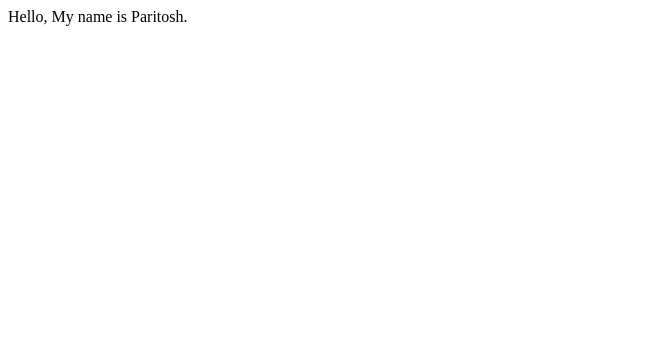
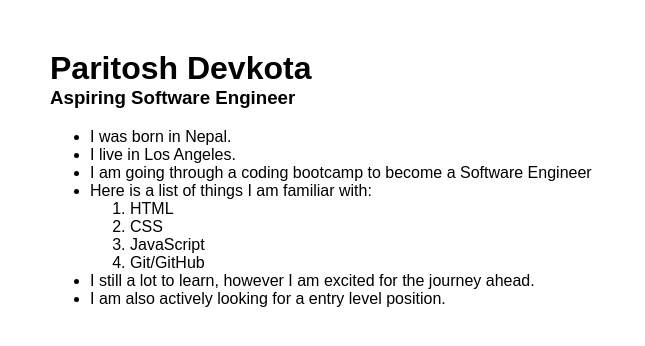
Before and after one commit to imtosh/imtosh.github.io, a plain HTML site: page index.html in a window 1280 px wide. Shown: the whole page, without its empty margins (0-645 px from the left). Drawn offline with Linux system fonts and the light colour scheme.

Commit message:
Update sun morning

```diff
--- a/index.html
+++ b/index.html
@@ -1,8 +1,41 @@
 <html>
    <head>
+      <!-- https://www.w3schools.com/tags/tag_meta.asp -->
+
+      <meta charset="utf-8">
+      <title>Paritosh Devkota</title>
+      <meta name="viewport" content="width=device-width, initial-scale=1, shrink-to-fit=no">
+      <meta name="mobile-web-app-capable" content="yes">
+      <meta name="apple-mobile-web-app-capable" content="yes">
+      <meta name="description"
+         content="Beginner web developer looking for entry level jobs.">
+      <meta name="author" content="Paritosh Devkota">
+      <meta name="keywords"
+         content="HTML Developer,CSS Developer,JavaScript Developer,Paritosh,Paritosh Devkota">
+      <link href="style.css" media="screen" rel="stylesheet" type="text/css">
    </head>
 
    <body>
-      Hello, My name is Paritosh.
+      <h1>Paritosh Devkota</h1>
+      <h3>Aspiring Software Engineer</h3>
+
+      <ul>
+         <li>I was born in Nepal.</li>
+         <li>I live in Los Angeles.</li>
+         <li>I am going through a coding bootcamp to become a Software Engineer</li>
+         <li>Here is a list of things I am familiar with:</li>
+            <ol>
+               <li>HTML</li>
+               <li>CSS</li>
+               <li>JavaScript</li>
+               <li>Git/GitHub</li>
+            </ol>
+         <li>I still a lot to learn, however I am excited for the journey ahead.</li>
+         <li>I am also actively looking for a entry level position.</li>
+
+      </ul>
+
+
+
    </body>
 </html>
--- /dev/null
+++ b/style.css
@@ -0,0 +1,10 @@
+body {
+   font-family: Arial, Helvetica, sans-serif;
+   margin: 50px;
+}
+h1 {
+   margin-bottom: 0;
+}
+h3 {
+   margin-top: 0;
+}
```
